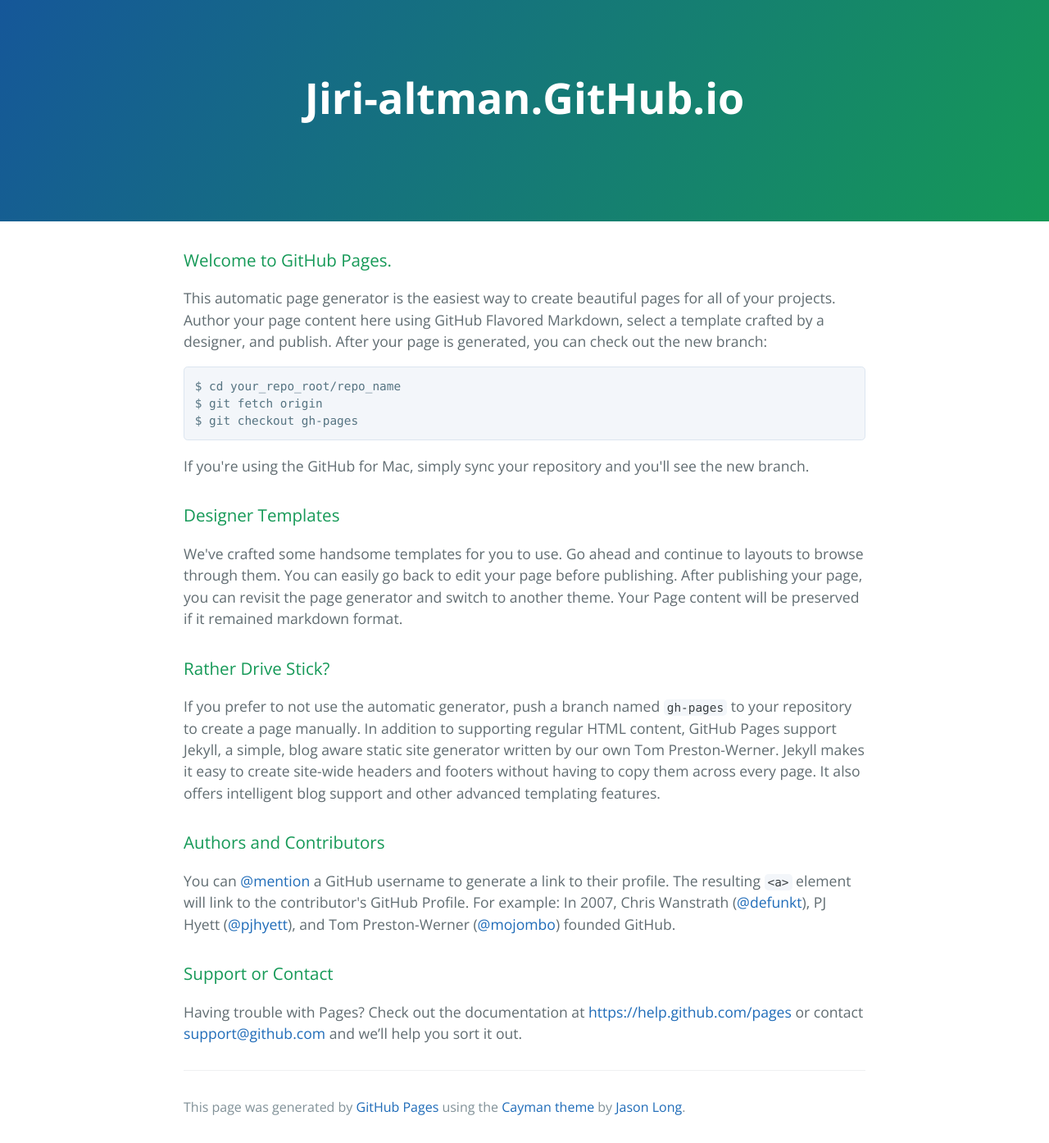
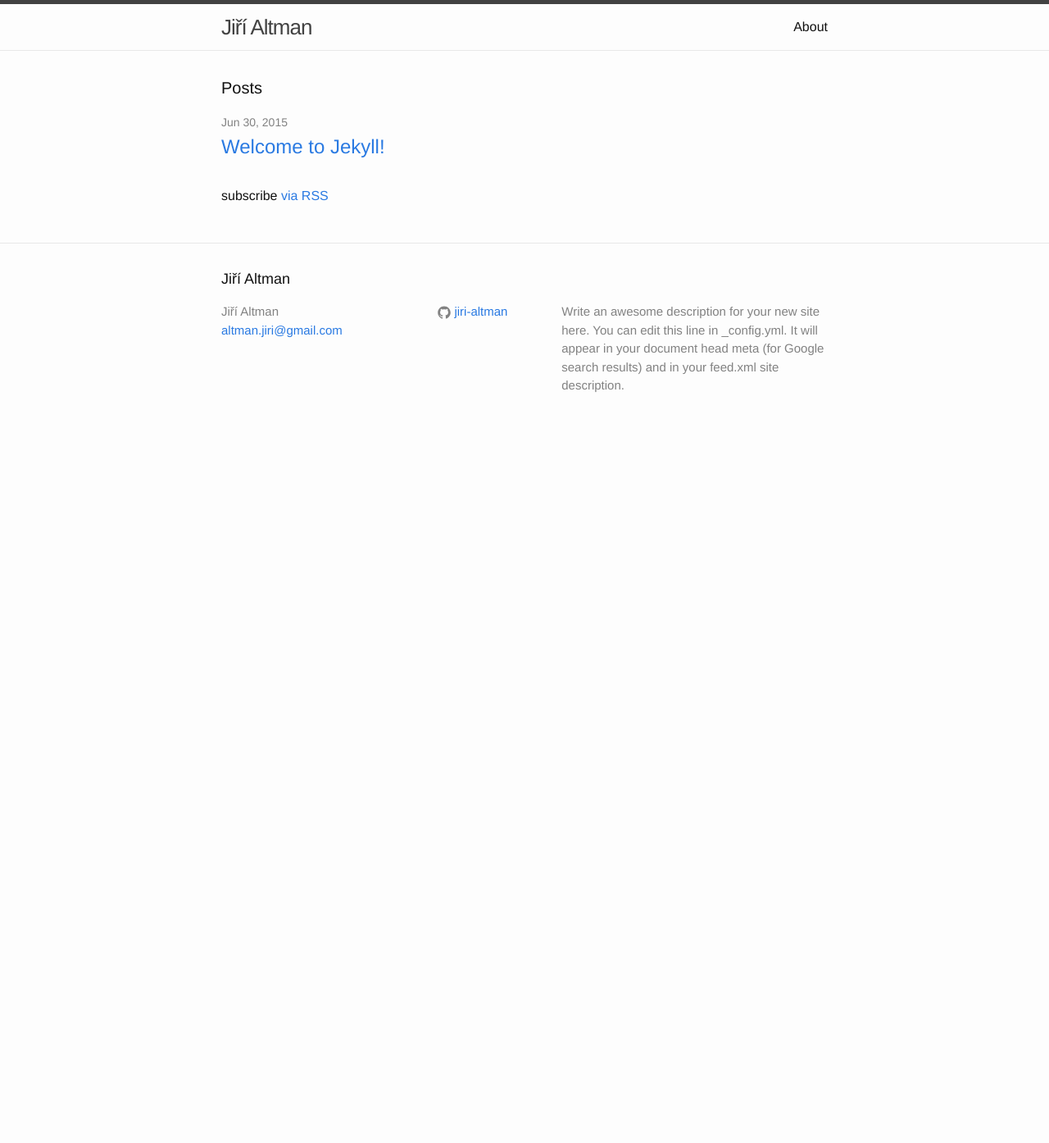
Before and after one commit to JuryA/jiri-altman.github.io, a Jekyll site: the page built from index.html, in a window 1280 px wide. Shown: the whole page at 82% size. Built offline with Jekyll 4.4.1, drawn with Linux system fonts in a browser that asks for light colours; after the commit the page ends 900 px from its top, so only the background shows below that.

Commit message:
Revert "Replace master branch with page content via GitHub"
This reverts commit 793074e885b74351c7eac829a16c847b9b52ed2d.

```diff
--- a/index.html
+++ b/index.html
@@ -1,60 +1,23 @@
-<!DOCTYPE html>
-<html lang="en-us">
-  <head>
-    <meta charset="UTF-8">
-    <title>Jiri-altman.GitHub.io by jiri-altman</title>
-    <meta name="viewport" content="width=device-width, initial-scale=1">
-    <link rel="stylesheet" type="text/css" href="stylesheets/normalize.css" media="screen">
-    <link href='http://fonts.googleapis.com/css?family=Open+Sans:400,700' rel='stylesheet' type='text/css'>
-    <link rel="stylesheet" type="text/css" href="stylesheets/stylesheet.css" media="screen">
-    <link rel="stylesheet" type="text/css" href="stylesheets/github-light.css" media="screen">
-  </head>
-  <body>
-    <section class="page-header">
-      <h1 class="project-name">Jiri-altman.GitHub.io</h1>
-      <h2 class="project-tagline"></h2>
-    </section>
+---
+layout: default
+---
 
-    <section class="main-content">
-      <h3>
-<a id="welcome-to-github-pages" class="anchor" href="#welcome-to-github-pages" aria-hidden="true"><span class="octicon octicon-link"></span></a>Welcome to GitHub Pages.</h3>
+<div class="home">
 
-<p>This automatic page generator is the easiest way to create beautiful pages for all of your projects. Author your page content here using GitHub Flavored Markdown, select a template crafted by a designer, and publish. After your page is generated, you can check out the new branch:</p>
+  <h1 class="page-heading">Posts</h1>
 
-<pre><code>$ cd your_repo_root/repo_name
-$ git fetch origin
-$ git checkout gh-pages
-</code></pre>
+  <ul class="post-list">
+    {% for post in site.posts %}
+      <li>
+        <span class="post-meta">{{ post.date | date: "%b %-d, %Y" }}</span>
 
-<p>If you're using the GitHub for Mac, simply sync your repository and you'll see the new branch.</p>
+        <h2>
+          <a class="post-link" href="{{ post.url | prepend: site.baseurl }}">{{ post.title }}</a>
+        </h2>
+      </li>
+    {% endfor %}
+  </ul>
 
-<h3>
-<a id="designer-templates" class="anchor" href="#designer-templates" aria-hidden="true"><span class="octicon octicon-link"></span></a>Designer Templates</h3>
+  <p class="rss-subscribe">subscribe <a href="{{ "/feed.xml" | prepend: site.baseurl }}">via RSS</a></p>
 
-<p>We've crafted some handsome templates for you to use. Go ahead and continue to layouts to browse through them. You can easily go back to edit your page before publishing. After publishing your page, you can revisit the page generator and switch to another theme. Your Page content will be preserved if it remained markdown format.</p>
-
-<h3>
-<a id="rather-drive-stick" class="anchor" href="#rather-drive-stick" aria-hidden="true"><span class="octicon octicon-link"></span></a>Rather Drive Stick?</h3>
-
-<p>If you prefer to not use the automatic generator, push a branch named <code>gh-pages</code> to your repository to create a page manually. In addition to supporting regular HTML content, GitHub Pages support Jekyll, a simple, blog aware static site generator written by our own Tom Preston-Werner. Jekyll makes it easy to create site-wide headers and footers without having to copy them across every page. It also offers intelligent blog support and other advanced templating features.</p>
-
-<h3>
-<a id="authors-and-contributors" class="anchor" href="#authors-and-contributors" aria-hidden="true"><span class="octicon octicon-link"></span></a>Authors and Contributors</h3>
-
-<p>You can <a href="https://github.com/blog/821" class="user-mention">@mention</a> a GitHub username to generate a link to their profile. The resulting <code>&lt;a&gt;</code> element will link to the contributor's GitHub Profile. For example: In 2007, Chris Wanstrath (<a href="https://github.com/defunkt" class="user-mention">@defunkt</a>), PJ Hyett (<a href="https://github.com/pjhyett" class="user-mention">@pjhyett</a>), and Tom Preston-Werner (<a href="https://github.com/mojombo" class="user-mention">@mojombo</a>) founded GitHub.</p>
-
-<h3>
-<a id="support-or-contact" class="anchor" href="#support-or-contact" aria-hidden="true"><span class="octicon octicon-link"></span></a>Support or Contact</h3>
-
-<p>Having trouble with Pages? Check out the documentation at <a href="https://help.github.com/pages">https://help.github.com/pages</a> or contact <a href="mailto:support@github.com">support@github.com</a> and we’ll help you sort it out.</p>
-
-      <footer class="site-footer">
-
-        <span class="site-footer-credits">This page was generated by <a href="https://pages.github.com">GitHub Pages</a> using the <a href="https://github.com/jasonlong/cayman-theme">Cayman theme</a> by <a href="https://twitter.com/jasonlong">Jason Long</a>.</span>
-      </footer>
-
-    </section>
-
-
-  </body>
-</html>
+</div>
--- a/stylesheets/github-light.css
+++ /dev/null
@@ -1,115 +0,0 @@
-/*
-   Copyright 2014 GitHub Inc.
-
-   Licensed under the Apache License, Version 2.0 (the "License");
-   you may not use this file except in compliance with the License.
-   You may obtain a copy of the License at
-
-       http://www.apache.org/licenses/LICENSE-2.0
-
-   Unless required by applicable law or agreed to in writing, software
-   distributed under the License is distributed on an "AS IS" BASIS,
-   WITHOUT WARRANTIES OR CONDITIONS OF ANY KIND, either express or implied.
-   See the License for the specific language governing permissions and
-   limitations under the License.
-
-*/
-
-.pl-c /* comment */ {
-  color: #969896;
-}
-
-.pl-c1      /* constant, markup.raw, meta.diff.header, meta.module-reference, meta.property-name, support, support.constant, support.variable, variable.other.constant */,
-.pl-s .pl-v /* string variable */ {
-  color: #0086b3;
-}
-
-.pl-e  /* entity */,
-.pl-en /* entity.name */ {
-  color: #795da3;
-}
-
-.pl-s .pl-s1 /* string source */,
-.pl-smi      /* storage.modifier.import, storage.modifier.package, storage.type.java, variable.other, variable.parameter.function */ {
-  color: #333;
-}
-
-.pl-ent /* entity.name.tag */ {
-  color: #63a35c;
-}
-
-.pl-k /* keyword, storage, storage.type */ {
-  color: #a71d5d;
-}
-
-.pl-pds              /* punctuation.definition.string, string.regexp.character-class */,
-.pl-s                /* string */,
-.pl-s .pl-pse .pl-s1 /* string punctuation.section.embedded source */,
-.pl-sr               /* string.regexp */,
-.pl-sr .pl-cce       /* string.regexp constant.character.escape */,
-.pl-sr .pl-sra       /* string.regexp string.regexp.arbitrary-repitition */,
-.pl-sr .pl-sre       /* string.regexp source.ruby.embedded */ {
-  color: #183691;
-}
-
-.pl-v /* variable */ {
-  color: #ed6a43;
-}
-
-.pl-id /* invalid.deprecated */ {
-  color: #b52a1d;
-}
-
-.pl-ii /* invalid.illegal */ {
-  background-color: #b52a1d;
-  color: #f8f8f8;
-}
-
-.pl-sr .pl-cce /* string.regexp constant.character.escape */ {
-  color: #63a35c;
-  font-weight: bold;
-}
-
-.pl-ml /* markup.list */ {
-  color: #693a17;
-}
-
-.pl-mh        /* markup.heading */,
-.pl-mh .pl-en /* markup.heading entity.name */,
-.pl-ms        /* meta.separator */ {
-  color: #1d3e81;
-  font-weight: bold;
-}
-
-.pl-mq /* markup.quote */ {
-  color: #008080;
-}
-
-.pl-mi /* markup.italic */ {
-  color: #333;
-  font-style: italic;
-}
-
-.pl-mb /* markup.bold */ {
-  color: #333;
-  font-weight: bold;
-}
-
-.pl-md /* markup.deleted, meta.diff.header.from-file */ {
-  background-color: #ffecec;
-  color: #bd2c00;
-}
-
-.pl-mi1 /* markup.inserted, meta.diff.header.to-file */ {
-  background-color: #eaffea;
-  color: #55a532;
-}
-
-.pl-mdr /* meta.diff.range */ {
-  color: #795da3;
-  font-weight: bold;
-}
-
-.pl-mo /* meta.output */ {
-  color: #1d3e81;
-}
--- a/stylesheets/stylesheet.css
+++ /dev/null
@@ -1,245 +0,0 @@
-* {
-  box-sizing: border-box; }
-
-body {
-  padding: 0;
-  margin: 0;
-  font-family: "Open Sans", "Helvetica Neue", Helvetica, Arial, sans-serif;
-  font-size: 16px;
-  line-height: 1.5;
-  color: #606c71; }
-
-a {
-  color: #1e6bb8;
-  text-decoration: none; }
-  a:hover {
-    text-decoration: underline; }
-
-.btn {
-  display: inline-block;
-  margin-bottom: 1rem;
-  color: rgba(255, 255, 255, 0.7);
-  background-color: rgba(255, 255, 255, 0.08);
-  border-color: rgba(255, 255, 255, 0.2);
-  border-style: solid;
-  border-width: 1px;
-  border-radius: 0.3rem;
-  transition: color 0.2s, background-color 0.2s, border-color 0.2s; }
-  .btn + .btn {
-    margin-left: 1rem; }
-
-.btn:hover {
-  color: rgba(255, 255, 255, 0.8);
-  text-decoration: none;
-  background-color: rgba(255, 255, 255, 0.2);
-  border-color: rgba(255, 255, 255, 0.3); }
-
-@media screen and (min-width: 64em) {
-  .btn {
-    padding: 0.75rem 1rem; } }
-
-@media screen and (min-width: 42em) and (max-width: 64em) {
-  .btn {
-    padding: 0.6rem 0.9rem;
-    font-size: 0.9rem; } }
-
-@media screen and (max-width: 42em) {
-  .btn {
-    display: block;
-    width: 100%;
-    padding: 0.75rem;
-    font-size: 0.9rem; }
-    .btn + .btn {
-      margin-top: 1rem;
-      margin-left: 0; } }
-
-.page-header {
-  color: #fff;
-  text-align: center;
-  background-color: #159957;
-  background-image: linear-gradient(120deg, #155799, #159957); }
-
-@media screen and (min-width: 64em) {
-  .page-header {
-    padding: 5rem 6rem; } }
-
-@media screen and (min-width: 42em) and (max-width: 64em) {
-  .page-header {
-    padding: 3rem 4rem; } }
-
-@media screen and (max-width: 42em) {
-  .page-header {
-    padding: 2rem 1rem; } }
-
-.project-name {
-  margin-top: 0;
-  margin-bottom: 0.1rem; }
-
-@media screen and (min-width: 64em) {
-  .project-name {
-    font-size: 3.25rem; } }
-
-@media screen and (min-width: 42em) and (max-width: 64em) {
-  .project-name {
-    font-size: 2.25rem; } }
-
-@media screen and (max-width: 42em) {
-  .project-name {
-    font-size: 1.75rem; } }
-
-.project-tagline {
-  margin-bottom: 2rem;
-  font-weight: normal;
-  opacity: 0.7; }
-
-@media screen and (min-width: 64em) {
-  .project-tagline {
-    font-size: 1.25rem; } }
-
-@media screen and (min-width: 42em) and (max-width: 64em) {
-  .project-tagline {
-    font-size: 1.15rem; } }
-
-@media screen and (max-width: 42em) {
-  .project-tagline {
-    font-size: 1rem; } }
-
-.main-content :first-child {
-  margin-top: 0; }
-.main-content img {
-  max-width: 100%; }
-.main-content h1, .main-content h2, .main-content h3, .main-content h4, .main-content h5, .main-content h6 {
-  margin-top: 2rem;
-  margin-bottom: 1rem;
-  font-weight: normal;
-  color: #159957; }
-.main-content p {
-  margin-bottom: 1em; }
-.main-content code {
-  padding: 2px 4px;
-  font-family: Consolas, "Liberation Mono", Menlo, Courier, monospace;
-  font-size: 0.9rem;
-  color: #383e41;
-  background-color: #f3f6fa;
-  border-radius: 0.3rem; }
-.main-content pre {
-  padding: 0.8rem;
-  margin-top: 0;
-  margin-bottom: 1rem;
-  font: 1rem Consolas, "Liberation Mono", Menlo, Courier, monospace;
-  color: #567482;
-  word-wrap: normal;
-  background-color: #f3f6fa;
-  border: solid 1px #dce6f0;
-  border-radius: 0.3rem; }
-  .main-content pre > code {
-    padding: 0;
-    margin: 0;
-    font-size: 0.9rem;
-    color: #567482;
-    word-break: normal;
-    white-space: pre;
-    background: transparent;
-    border: 0; }
-.main-content .highlight {
-  margin-bottom: 1rem; }
-  .main-content .highlight pre {
-    margin-bottom: 0;
-    word-break: normal; }
-.main-content .highlight pre, .main-content pre {
-  padding: 0.8rem;
-  overflow: auto;
-  font-size: 0.9rem;
-  line-height: 1.45;
-  border-radius: 0.3rem; }
-.main-content pre code, .main-content pre tt {
-  display: inline;
-  max-width: initial;
-  padding: 0;
-  margin: 0;
-  overflow: initial;
-  line-height: inherit;
-  word-wrap: normal;
-  background-color: transparent;
-  border: 0; }
-  .main-content pre code:before, .main-content pre code:after, .main-content pre tt:before, .main-content pre tt:after {
-    content: normal; }
-.main-content ul, .main-content ol {
-  margin-top: 0; }
-.main-content blockquote {
-  padding: 0 1rem;
-  margin-left: 0;
-  color: #819198;
-  border-left: 0.3rem solid #dce6f0; }
-  .main-content blockquote > :first-child {
-    margin-top: 0; }
-  .main-content blockquote > :last-child {
-    margin-bottom: 0; }
-.main-content table {
-  display: block;
-  width: 100%;
-  overflow: auto;
-  word-break: normal;
-  word-break: keep-all; }
-  .main-content table th {
-    font-weight: bold; }
-  .main-content table th, .main-content table td {
-    padding: 0.5rem 1rem;
-    border: 1px solid #e9ebec; }
-.main-content dl {
-  padding: 0; }
-  .main-content dl dt {
-    padding: 0;
-    margin-top: 1rem;
-    font-size: 1rem;
-    font-weight: bold; }
-  .main-content dl dd {
-    padding: 0;
-    margin-bottom: 1rem; }
-.main-content hr {
-  height: 2px;
-  padding: 0;
-  margin: 1rem 0;
-  background-color: #eff0f1;
-  border: 0; }
-
-@media screen and (min-width: 64em) {
-  .main-content {
-    max-width: 64rem;
-    padding: 2rem 6rem;
-    margin: 0 auto;
-    font-size: 1.1rem; } }
-
-@media screen and (min-width: 42em) and (max-width: 64em) {
-  .main-content {
-    padding: 2rem 4rem;
-    font-size: 1.1rem; } }
-
-@media screen and (max-width: 42em) {
-  .main-content {
-    padding: 2rem 1rem;
-    font-size: 1rem; } }
-
-.site-footer {
-  padding-top: 2rem;
-  margin-top: 2rem;
-  border-top: solid 1px #eff0f1; }
-
-.site-footer-owner {
-  display: block;
-  font-weight: bold; }
-
-.site-footer-credits {
-  color: #819198; }
-
-@media screen and (min-width: 64em) {
-  .site-footer {
-    font-size: 1rem; } }
-
-@media screen and (min-width: 42em) and (max-width: 64em) {
-  .site-footer {
-    font-size: 1rem; } }
-
-@media screen and (max-width: 42em) {
-  .site-footer {
-    font-size: 0.9rem; } }
```
Also changed, not shown: params.json (deleted, +0 -1 lines), stylesheets/normalize.css (deleted).
